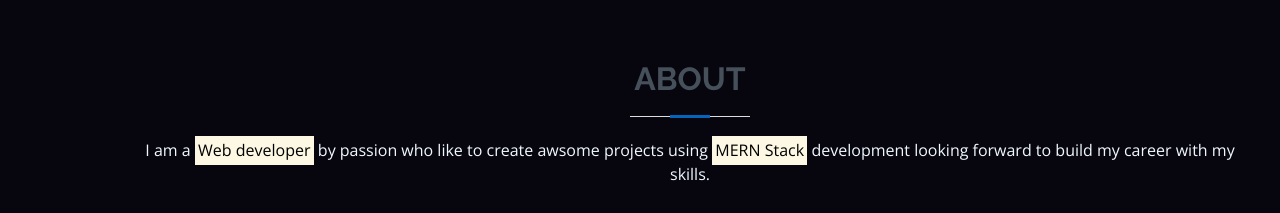
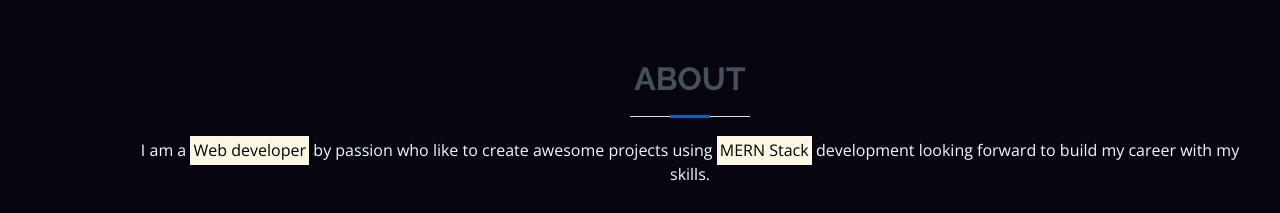
Before and after one commit to somya339/portfolio, a plain HTML site: page index.html in a window 1280 px wide. Shown: the part 900-1113 px from the top of the page. Drawn offline with nearby package versions, Linux system fonts and the light colour scheme.

Commit message:
Update index.html

```diff
--- a/index.html
+++ b/index.html
@@ -97,7 +97,7 @@
 
         <div class="section-title">
           <h2>About</h2>
-          <p>I am a <mark>Web developer</mark> by passion who like to create awsome projects using <mark>MERN
+          <p>I am a <mark>Web developer</mark> by passion who like to create awesome projects using <mark>MERN
               Stack</mark> development looking
             forward to build my career with my skills. </p>
         </div>
```
